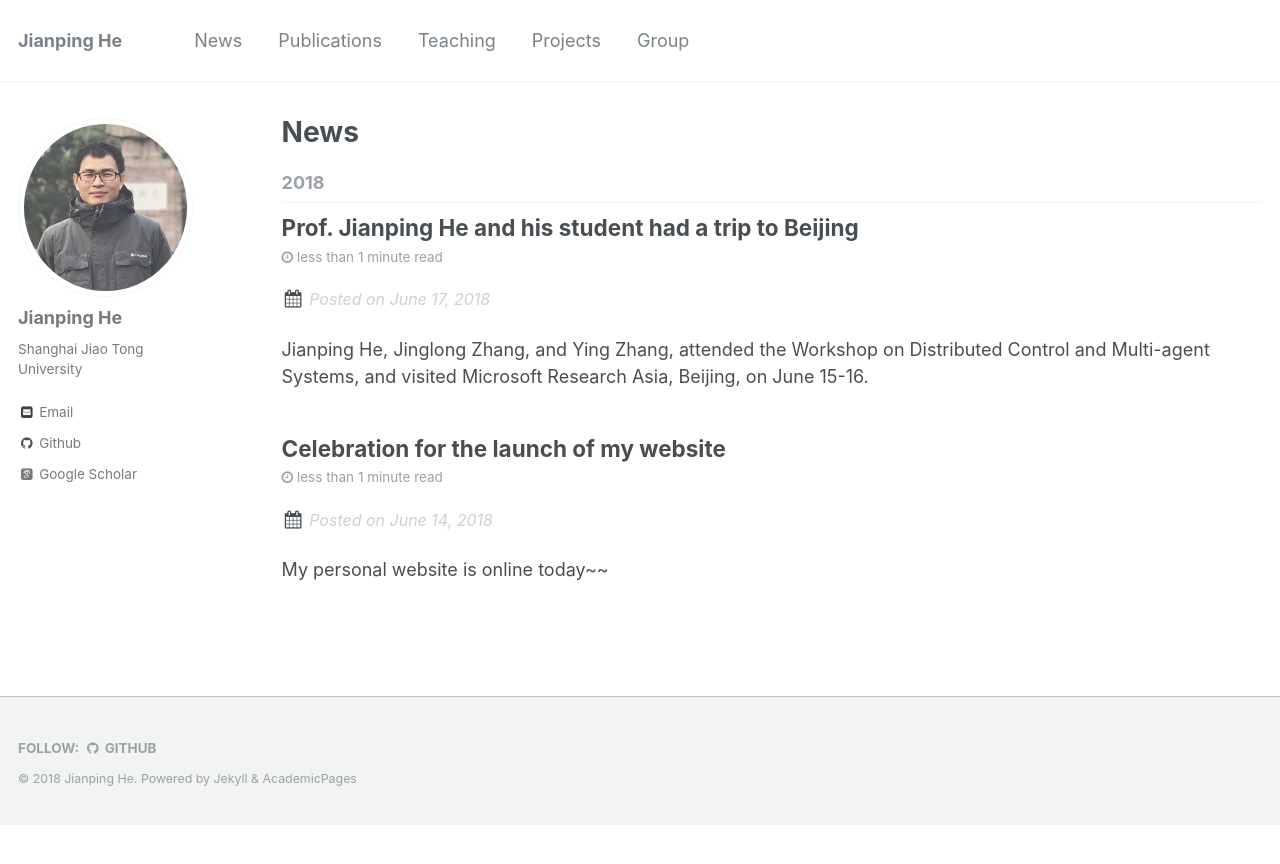
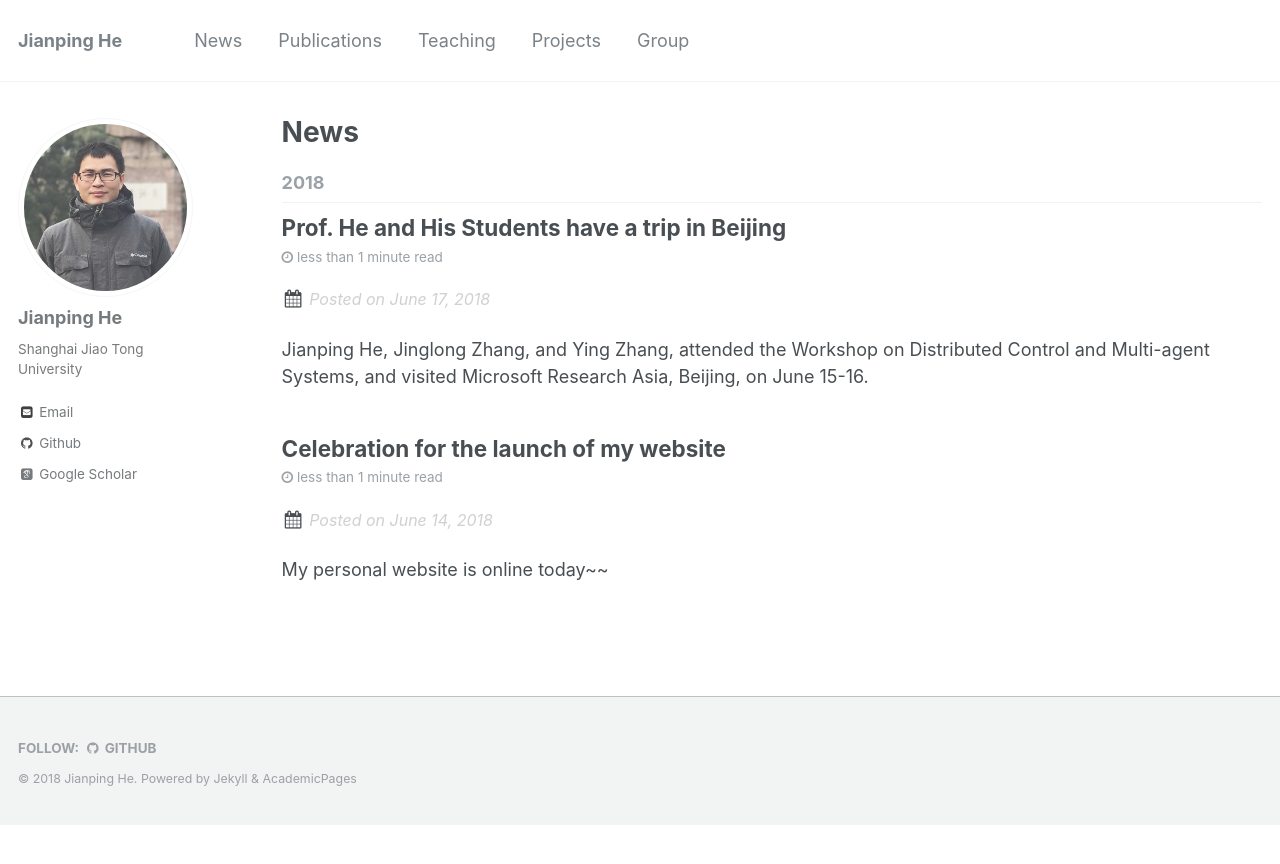
Before and after one commit to jiangshuozz/Jianping-He.github.io, a Jekyll site: the page built from _pages/my-news.html, in a window 1280 px wide. Shown: the top 864 px of the page. Built offline with Jekyll 4.4.1, drawn with Linux system fonts in a browser that asks for light colours; some web fonts are replaced.

Commit message:
Add files via upload

```diff
--- a/_posts/2018-06-17-Visit-Microsoft.md
+++ b/_posts/2018-06-17-Visit-Microsoft.md
@@ -1,5 +1,5 @@
 ---
-title: Prof. Jianping He and his student had a trip to Beijing
+title: Prof. He and His Students have a trip in Beijing
 date: 2018-06-17
 permalink: /posts/2018-06-17-Visit-Microsoft/
 excerpt: Jianping He, Jinglong Zhang, and Ying Zhang, attended the Workshop on Distributed Control and Multi-agent Systems, and visited Microsoft Research Asia, Beijing, on June 15-16.
```
